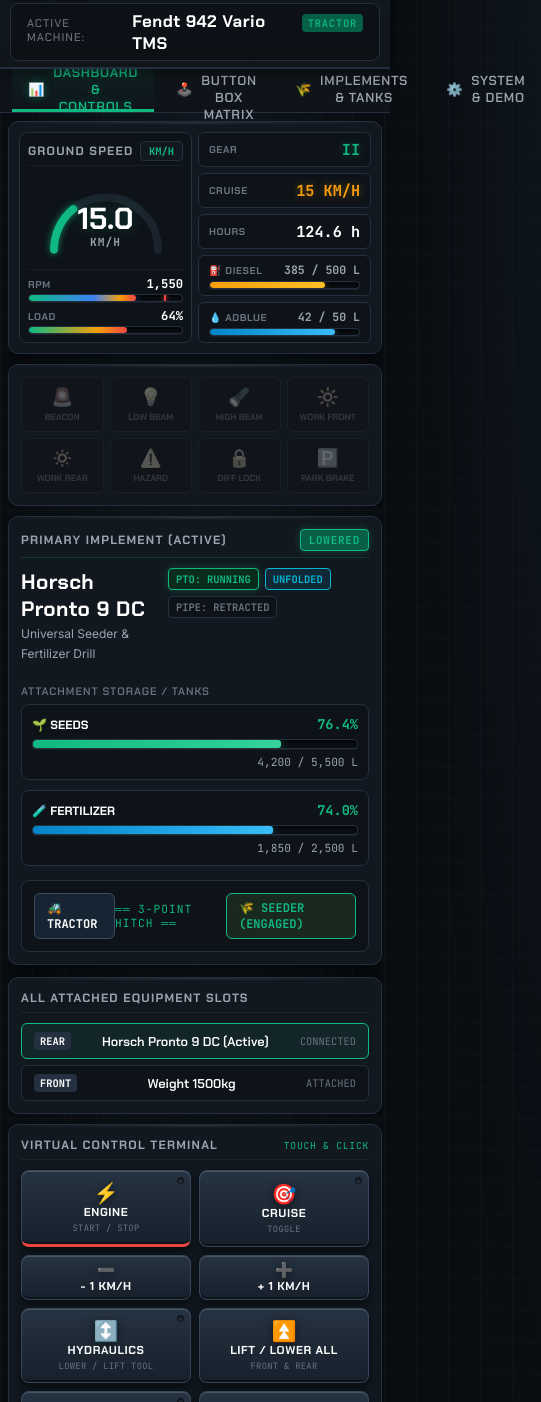
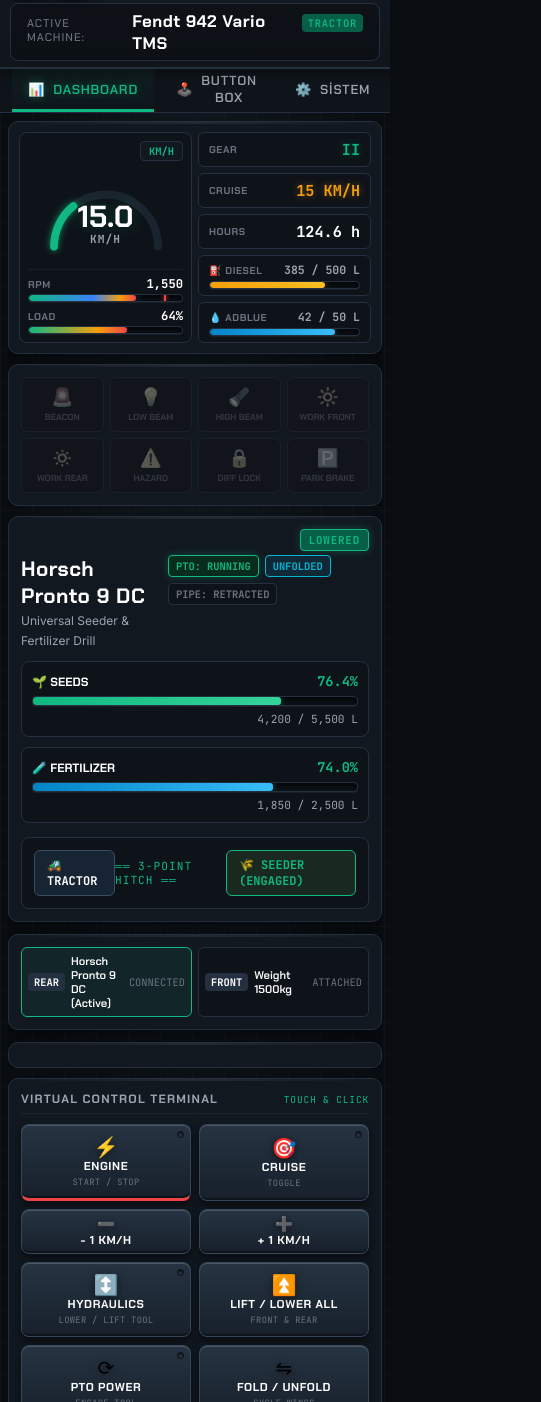
Before and after one commit to FatihEsen/fs25buttonbox, a plain HTML site: page web/index.html in a window 390 px wide. Shown: the part 130-1532 px from the top of the page, 541 px wide, since content can reach past the window. Drawn offline with Linux system fonts and the light colour scheme.

Commit message:
feat(ui): clean headers, move implements/tanks to dashboard, 2-col equipment slots, shorten tab titles

```diff
--- a/web/app.js
+++ b/web/app.js
@@ -115,7 +115,6 @@
     viewPanels: {
       dashboard: document.getElementById('viewDashboard'),
       buttonbox: document.getElementById('viewButtonBox'),
-      implements: document.getElementById('viewImplements'),
       settings: document.getElementById('viewSettings')
     }
   };
--- a/web/index.html
+++ b/web/index.html
@@ -55,19 +55,16 @@
     </div>
   </header>
 
-  <!-- View Switcher Tabs -->
+  <!-- View Switcher Tabs (Shortened Titles) -->
   <nav class="tab-bar">
     <button id="tabDashboard" class="tab-btn active" data-tab="dashboard">
-      <span class="tab-icon">📊</span> DASHBOARD &amp; CONTROLS
+      <span class="tab-icon">📊</span> DASHBOARD
     </button>
     <button id="tabButtonBox" class="tab-btn" data-tab="buttonbox">
-      <span class="tab-icon">🕹️</span> FULL BUTTON BOX MATRIX
-    </button>
-    <button id="tabImplements" class="tab-btn" data-tab="implements">
-      <span class="tab-icon">🌾</span> IMPLEMENTS &amp; TANKS
+      <span class="tab-icon">🕹️</span> BUTTON BOX
     </button>
     <button id="tabSettings" class="tab-btn" data-tab="settings">
-      <span class="tab-icon">⚙️</span> SYSTEM &amp; DEMO
+      <span class="tab-icon">⚙️</span> SİSTEM
     </button>
   </nav>
 
@@ -83,8 +80,7 @@
             <div class="cockpit-2col">
               <!-- LEFT COLUMN: SPEED ARC + COMPACT RPM & LOAD DIRECTLY UNDER ARC -->
               <div class="cockpit-col-speed">
-                <div class="card-header mini-header">
-                  <span class="card-title">GROUND SPEED</span>
+                <div class="speed-header-bar">
                   <button id="btnSpeedUnitToggle" class="unit-toggle-btn" title="Toggle KM/H / MPH">KM/H</button>
                 </div>
 
@@ -218,8 +214,7 @@
         <!-- CENTER: ISOBUS IMPLEMENT & TANK VIEW -->
         <div class="dash-column implement-col">
           <div class="panel-card active-tool-card">
-            <div class="card-header highlight-header">
-              <span class="card-title">PRIMARY IMPLEMENT (ACTIVE)</span>
+            <div class="card-header clean-tool-header">
               <span id="toolPositionBadge" class="badge badge-lowered">LOWERED</span>
             </div>
 
@@ -236,9 +231,6 @@
             </div>
 
             <!-- Dynamic Fill Units for Active Tool -->
-            <div class="card-subheader">
-              <span>ATTACHMENT STORAGE / TANKS</span>
-            </div>
             <div id="fillUnitsContainer" class="fill-units-list">
               <div class="fill-tank-card">
                 <div class="tank-meta">
@@ -271,11 +263,8 @@
             </div>
           </div>
 
-          <!-- Secondary Attached Implements -->
+          <!-- Secondary Attached Implements: 2-Column Grid -->
           <div class="panel-card secondary-tools-card">
-            <div class="card-header">
-              <span class="card-title">ALL ATTACHED EQUIPMENT SLOTS</span>
-            </div>
             <div id="implementSlotsList" class="implement-slots">
               <div class="slot-item slot-selected">
                 <span class="slot-badge">REAR</span>
@@ -287,6 +276,13 @@
                 <span class="slot-name">Weight 1500kg</span>
                 <span class="slot-action">ATTACHED</span>
               </div>
+            </div>
+          </div>
+
+          <!-- ALL ATTACHED IMPLEMENTS & TANKS (MOVED TO DASHBOARD) -->
+          <div class="panel-card all-implements-card">
+            <div id="fullImplementsGrid" class="full-implements-grid">
+              <!-- Filled dynamically by JavaScript -->
             </div>
           </div>
         </div>
@@ -560,15 +556,6 @@
       </div>
     </section>
 
-    <!-- VIEW 3: IMPLEMENTS & TANKS DEEP DIVE -->
-    <section id="viewImplements" class="view-panel">
-      <div class="implements-full-view">
-        <h2>ATTACHED IMPLEMENTS &amp; MATERIAL MONITOR</h2>
-        <div id="fullImplementsGrid" class="full-implements-grid">
-          <!-- Filled dynamically by JavaScript -->
-        </div>
-      </div>
-    </section>
 
     <!-- VIEW 4: SETTINGS & SYSTEM STATUS -->
     <section id="viewSettings" class="view-panel">
--- a/web/style.css
+++ b/web/style.css
@@ -433,10 +433,11 @@
   padding: 8px;
 }
 
-.cockpit-col-speed .mini-header {
+.speed-header-bar {
   width: 100%;
+  display: flex;
+  justify-content: flex-end;
   margin-bottom: 2px;
-  padding-bottom: 4px;
 }
 
 .unit-toggle-btn {
@@ -1020,23 +1021,47 @@
   color: var(--accent-fendt-green);
 }
 
-/* Secondary Attached Tools Slots */
+/* Clean Tool Header (Without Primary Implement text) */
+.clean-tool-header {
+  display: flex;
+  justify-content: flex-end;
+  border-bottom: none !important;
+  padding-bottom: 0 !important;
+  margin-bottom: 4px;
+}
+
+/* Secondary Attached Tools Slots - 2-Column Grid */
 .implement-slots {
-  display: flex;
-  flex-direction: column;
+  display: grid;
+  grid-template-columns: repeat(2, 1fr);
+  gap: 8px;
+}
+
+.slot-item {
+  display: flex;
+  align-items: center;
+  justify-content: space-between;
   gap: 6px;
-}
-
-.slot-item {
-  display: flex;
-  align-items: center;
-  justify-content: space-between;
   background: var(--bg-inset);
   border: 1px solid var(--border-subtle);
   border-radius: 6px;
-  padding: 8px 12px;
-  font-size: 0.8rem;
+  padding: 8px 10px;
+  font-size: 0.78rem;
   transition: all 0.15s ease;
+  overflow: hidden;
+}
+
+/* All Implements & Tanks Embedded in Dashboard */
+.all-implements-card {
+  display: flex;
+  flex-direction: column;
+  gap: 8px;
+}
+
+.all-implements-card .full-implements-grid {
+  display: flex;
+  flex-direction: column;
+  gap: 10px;
 }
 
 .slot-item.slot-selected {
@@ -1562,6 +1587,16 @@
     font-size: 1.9rem;
   }
 
+  .implement-slots {
+    grid-template-columns: repeat(2, 1fr);
+    gap: 6px;
+  }
+
+  .slot-item {
+    padding: 6px 6px;
+    font-size: 0.7rem;
+  }
+
   .matrix-grid {
     grid-template-columns: 1fr;
   }
```
